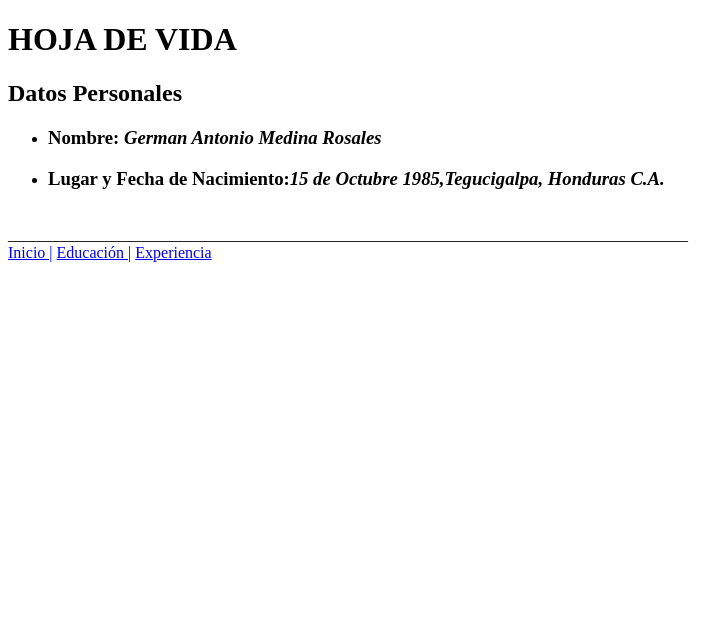
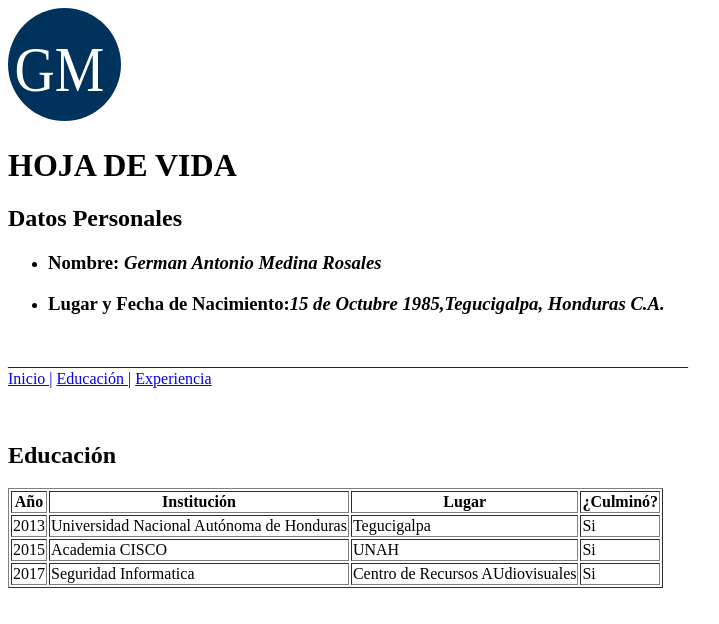
Before and after one commit to gerantony/github_url_gm, a plain HTML site: page pages/educacion.html in a window 1280 px wide. Shown: the whole page, without its empty margins (0-719 px from the left). Drawn offline with Linux system fonts and the light colour scheme.

Commit message:
educacion_tabla
Ingreso de tabla y links de menu

```diff
--- a/pages/educacion.html
+++ b/pages/educacion.html
@@ -8,7 +8,7 @@
   </head>
   <body>
     <header>
-
+      <a href="..\index.html"> <img src="..\img\Logo.svg" alt="Logo German Medina" title="Pagina Principal"></a>
       <h1>HOJA DE VIDA</h1>
       <h2>Datos Personales</h2>
       <ul>
@@ -19,10 +19,42 @@
         <p>
           <br>_____________________________________________________________________________________
           <br><a href="..\index.html">Inicio |</a>
-          <a href="educacion.html">Educación |</a>
-          <a href="experiencia.html"> Experiencia</a>
+          <a href="..\pages\educacion.html">Educación |</a>
+          <a href="..\pages\experiencia.html"> Experiencia</a>
         </p>
       </nav>
     </header>
+    <section>
+      <br>
+      <h2>Educación</h2>
+      <table border="1">
+        <thead>
+          <th>Año</th>
+          <th>Institución</th>
+          <th>Lugar</th>
+          <th>¿Culminó?</th>
+        </thead>
+        <tbody>
+          <tr>
+            <td>2013</td>
+            <td>Universidad Nacional Autónoma de Honduras</td>
+            <td>Tegucigalpa</td>
+            <td>Si</td>
+          </tr>
+          <tr>
+            <td>2015</td>
+            <td>Academia CISCO</td>
+            <td>UNAH</td>
+            <td>Si</td>
+          </tr>
+          <tr>
+            <td>2017</td>
+            <td>Seguridad Informatica</td>
+            <td>Centro de Recursos AUdiovisuales</td>
+            <td>Si</td>
+          </tr>
+        </tbody>
+      </table>
+    </section>
   </body>
 </html>
```
